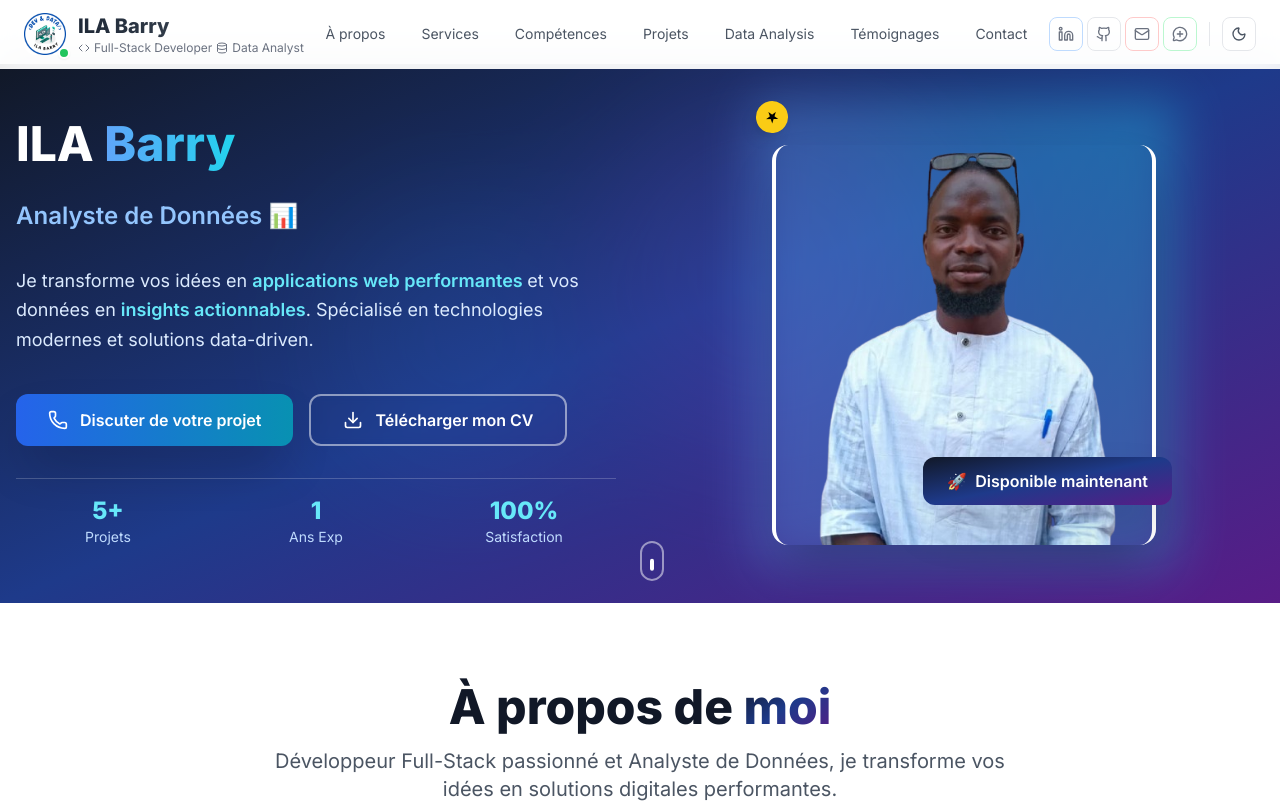
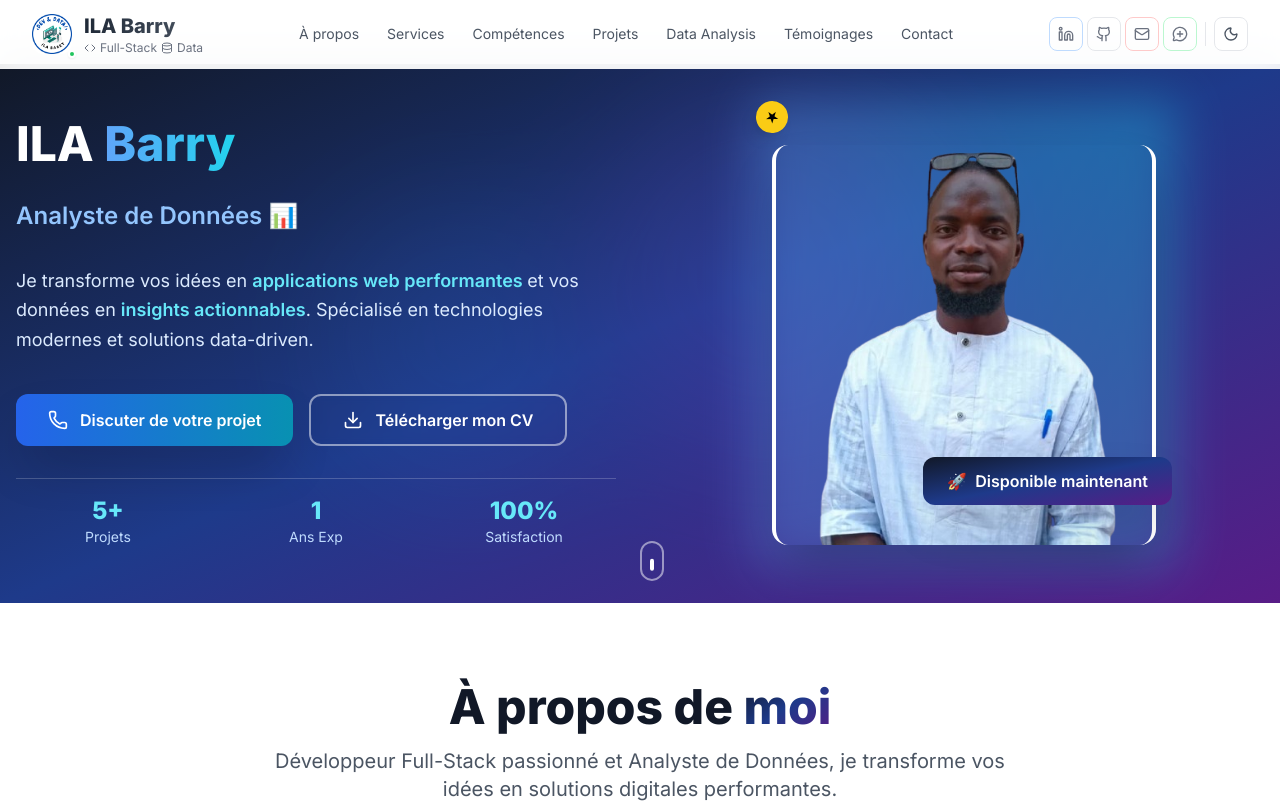
Before and after one commit to Ilabarry/portfolio-barry, a React (Vite) app: page / in a window 1280 px wide. Shown: the top 803 px of the page. Built offline with nearby package versions, Linux system fonts and the light colour scheme.

Commit message:
mise à jours du header

```diff
--- a/src/components/Navbar.jsx
+++ b/src/components/Navbar.jsx
@@ -72,12 +72,12 @@ const Navbar = ({ darkMode, toggleDarkMode }) => {
         ? 'backdrop-blur-xl bg-white/95 shadow-sm border-b border-gray-100 dark:bg-gray-900/95 dark:border-gray-800'
         : 'backdrop-blur-lg bg-white/90 border-b border-gray-100/50 dark:bg-gray-900/90 dark:border-gray-800/50'
     }`}>
-      <nav className="container mx-auto px-6">
+      <nav className="max-w-7xl mx-auto px-4 sm:px-6 lg:px-8">
         <div className="flex justify-between items-center py-3">
           {/* Logo et Brand */}
           <a
             href="#hero"
-            className="flex items-center space-x-3 group"
+            className="flex items-center space-x-2 sm:space-x-3 group flex-shrink-0"
             onClick={() => setIsOpen(false)}
             data-aos="fade-right"
             data-aos-delay="100"
@@ -86,21 +86,21 @@ const Navbar = ({ darkMode, toggleDarkMode }) => {
               <img
                 src={Logo}
                 alt="ILA Barry - Développeur Full-Stack & Data Analyst"
-                width="42"
-                height="42"
+                width="40"
+                height="40"
                 className="rounded-xl transition-all duration-300 group-hover:scale-105 group-hover:shadow-md"
               />
-              <div className="absolute -bottom-1 -right-1 w-3 h-3 bg-green-500 rounded-full border-2 border-white dark:border-gray-900 shadow-sm"></div>
+              <div className="absolute -bottom-1 -right-1 w-2 h-2 bg-green-500 rounded-full border-2 border-white dark:border-gray-900 shadow-sm"></div>
             </div>
             <div className="flex flex-col">
-              <span className="font-bold text-xl bg-gradient-to-r from-gray-800 to-gray-600 bg-clip-text text-transparent dark:from-gray-100 dark:to-gray-300">
+              <span className="font-bold text-lg sm:text-xl bg-gradient-to-r from-gray-800 to-gray-600 bg-clip-text text-transparent dark:from-gray-100 dark:to-gray-300 leading-tight">
                 ILA Barry
               </span>
               <span className="text-xs text-gray-500 dark:text-gray-400 font-medium flex items-center">
                 <Code className="w-3 h-3 mr-1" />
-                Full-Stack Developer
+                Full-Stack
                 <Database className="w-3 h-3 mx-1" />
-                Data Analyst
+                Data
               </span>
             </div>
           </a>
@@ -113,7 +113,7 @@ const Navbar = ({ darkMode, toggleDarkMode }) => {
                 <a
                   key={item.href}
                   href={item.href}
-                  className={`relative px-4 py-2 text-sm font-medium transition-all duration-300 group ${
+                  className={`relative px-3 py-2 text-sm font-medium transition-all duration-300 group ${
                     isActive
                       ? 'text-blue-600 dark:text-blue-400'
                       : 'text-gray-600 dark:text-gray-400 hover:text-gray-900 dark:hover:text-gray-100'
@@ -133,7 +133,7 @@ const Navbar = ({ darkMode, toggleDarkMode }) => {
           </div>
 
           {/* Actions Desktop */}
-          <div className="hidden lg:flex items-center space-x-3">
+          <div className="hidden lg:flex items-center space-x-2">
             {/* Réseaux sociaux */}
             <div
               className="flex items-center space-x-1"
@@ -171,7 +171,7 @@ const Navbar = ({ darkMode, toggleDarkMode }) => {
           </div>
 
           {/* Menu Mobile */}
-          <div className="flex lg:hidden items-center space-x-2">
+          <div className="flex lg:hidden items-center space-x-1">
             {/* Bouton thème mobile */}
             <button
               onClick={toggleDarkMode}
@@ -199,7 +199,7 @@ const Navbar = ({ darkMode, toggleDarkMode }) => {
         {/* Menu Mobile Expandable */}
         {isOpen && (
           <div
-            className="lg:hidden border-t border-gray-100 dark:border-gray-800 mt-2 pb-6"
+            className="lg:hidden border-t border-gray-100 dark:border-gray-800 mt-2 pb-4"
             data-aos="fade-down"
             data-aos-delay="100"
           >
@@ -211,7 +211,7 @@ const Navbar = ({ darkMode, toggleDarkMode }) => {
                     key={item.href}
                     href={item.href}
                     onClick={() => setIsOpen(false)}
-                    className={`px-4 py-3 text-base font-medium transition-all duration-200 rounded-lg mx-2 flex items-center ${
+                    className={`px-3 py-3 text-sm font-medium transition-all duration-200 rounded-lg mx-1 flex items-center ${
                       isActive
                         ? 'bg-blue-50 dark:bg-blue-900/20 text-blue-600 dark:text-blue-400 border-l-4 border-blue-600'
                         : 'text-gray-600 dark:text-gray-400 hover:bg-gray-50 dark:hover:bg-gray-800 hover:text-gray-900 dark:hover:text-gray-100'
@@ -219,7 +219,7 @@ const Navbar = ({ darkMode, toggleDarkMode }) => {
                     data-aos="fade-right"
                     data-aos-delay={100 + (index * 50)}
                   >
-                    <div className={`w-2 h-2 rounded-full mr-3 ${
+                    <div className={`w-1.5 h-1.5 rounded-full mr-3 ${
                       isActive ? 'bg-blue-600' : 'bg-gray-300 dark:bg-gray-600'
                     }`}></div>
                     {item.label}
@@ -229,12 +229,12 @@ const Navbar = ({ darkMode, toggleDarkMode }) => {
 
               {/* Réseaux sociaux mobile */}
               <div
-                className="px-4 pt-6"
+                className="px-3 pt-4"
                 data-aos="fade-up"
                 data-aos-delay="400"
               >
-                <p className="text-gray-500 dark:text-gray-400 text-sm mb-3 font-medium text-center">Réseaux sociaux</p>
-                <div className="flex justify-center gap-2">
+                <p className="text-gray-500 dark:text-gray-400 text-xs mb-2 font-medium text-center">Réseaux sociaux</p>
+                <div className="flex justify-center gap-1">
                   {socialLinks.map((item, i) => (
                     <a
                       key={i}
@@ -242,7 +242,7 @@ const Navbar = ({ darkMode, toggleDarkMode }) => {
                       target="_blank"
                       rel="noopener noreferrer"
                       onClick={() => setIsOpen(false)}
-                      className={`p-3 bg-gray-100 dark:bg-gray-800 border rounded-lg text-gray-600 dark:text-gray-400 transition-all duration-300 ${item.color} hover:text-white hover:scale-105`}
+                      className={`p-2 bg-gray-100 dark:bg-gray-800 border rounded-lg text-gray-600 dark:text-gray-400 transition-all duration-300 ${item.color} hover:text-white hover:scale-105 text-xs`}
                       aria-label={item.label}
                     >
                       {item.icon}
```
